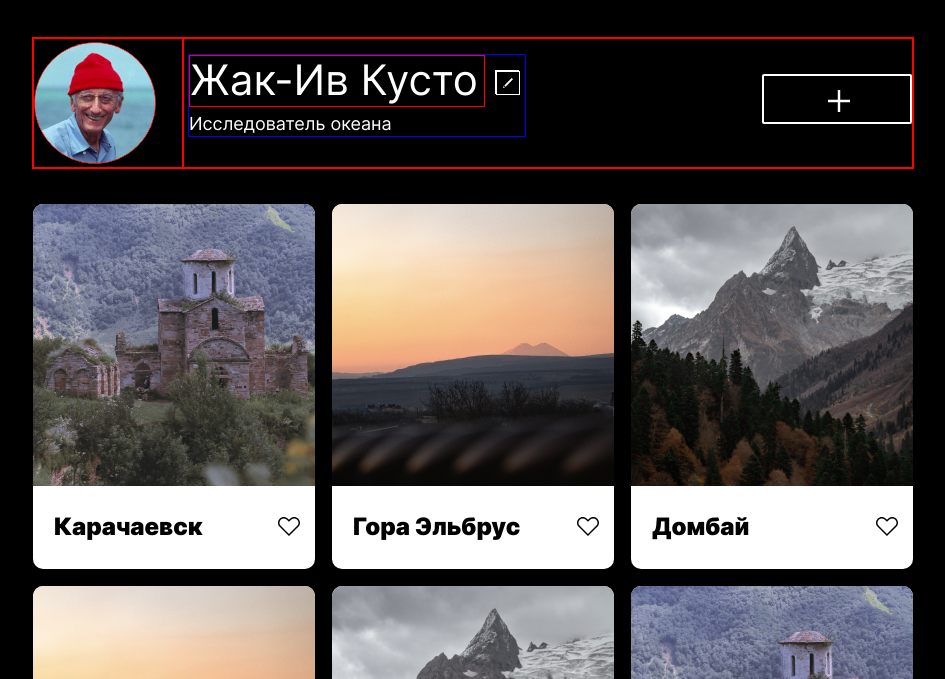
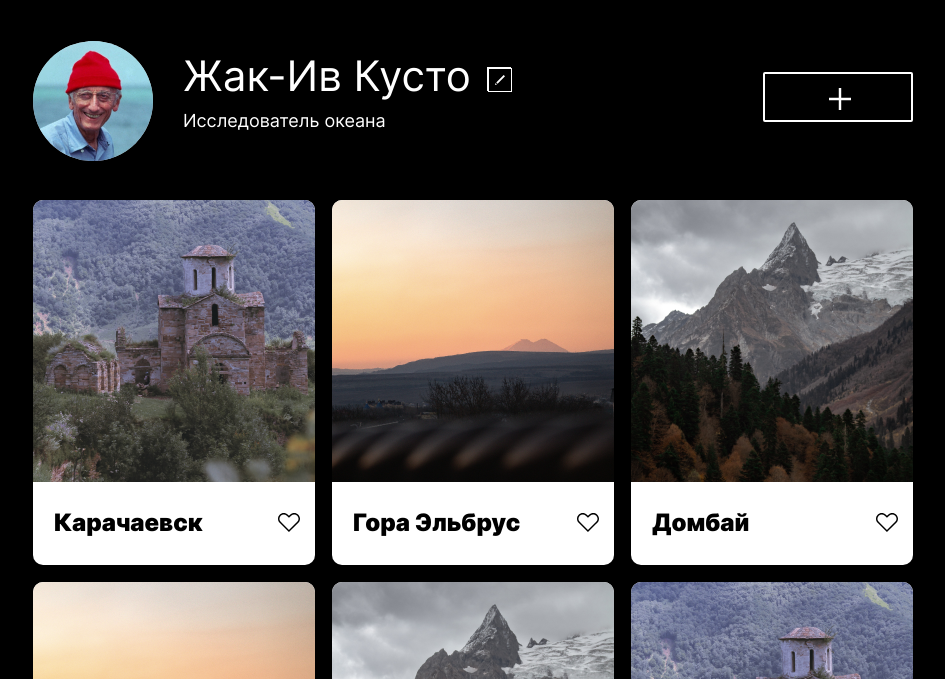
Before and after one commit to SalvadorDalli/mesto-project, a plain HTML site: page index.html in a window 1280 px wide. Shown: the part 121-800 px from the top of the page, without its empty margins (167-1112 px from the left). Drawn offline with Linux system fonts and the light colour scheme.

Commit message:
Место ревью 5

```diff
--- a/blocks/footer/footer.css
+++ b/blocks/footer/footer.css
@@ -1,7 +1,6 @@
 .footer {
     max-width: 880px;
     margin: 67px auto 60px auto;
-    border: 1px red solid;
 }
 
 @media screen and (max-width: 630px) {
--- a/blocks/profile/__avatar-image/profile__avatar-image.css
+++ b/blocks/profile/__avatar-image/profile__avatar-image.css
@@ -4,7 +4,6 @@
     height: 120px;
     margin: 3.75px 26.25px 3.75px 0;
     background: #c4c4c4;
-    border: 1px red solid;
 }
 
 @media screen and (max-width: 630px) {
--- a/blocks/profile/__avatar/profile__avatar.css
+++ b/blocks/profile/__avatar/profile__avatar.css
@@ -5,5 +5,4 @@
     display: flex;
     justify-content: center;
     align-items: center;
-    border: 1px red solid;
 }
--- a/blocks/profile/__content/profile__content.css
+++ b/blocks/profile/__content/profile__content.css
@@ -3,7 +3,6 @@
     max-width: 800px;
     width: 100%;
     justify-content: space-between;
-    border: 1px red solid;
 }
 
 @media screen and (max-width: 630px) {
--- a/blocks/profile/__info/profile__info.css
+++ b/blocks/profile/__info/profile__info.css
@@ -5,5 +5,4 @@
     padding: 0;
     flex-wrap: wrap;
     margin: 15px 18px 30px 3.75px;
-    border: 1px blue solid;
 }
--- a/blocks/profile/__title/profile__title.css
+++ b/blocks/profile/__title/profile__title.css
@@ -12,7 +12,6 @@
     text-overflow: ellipsis;
     white-space: nowrap;
     overflow: hidden;
-    border: 1px red solid;
 }
 
 @media screen and (max-width: 630px) {
--- a/blocks/profile/profile.css
+++ b/blocks/profile/profile.css
@@ -2,7 +2,6 @@
     display: flex;
     max-width: 880px;
     margin: 40px auto 0 auto;
-    border: 1px red solid;
 }
 
 @media screen and (max-width: 630px) {
```
Also changed, not shown: index.html (+5 -1 lines).
